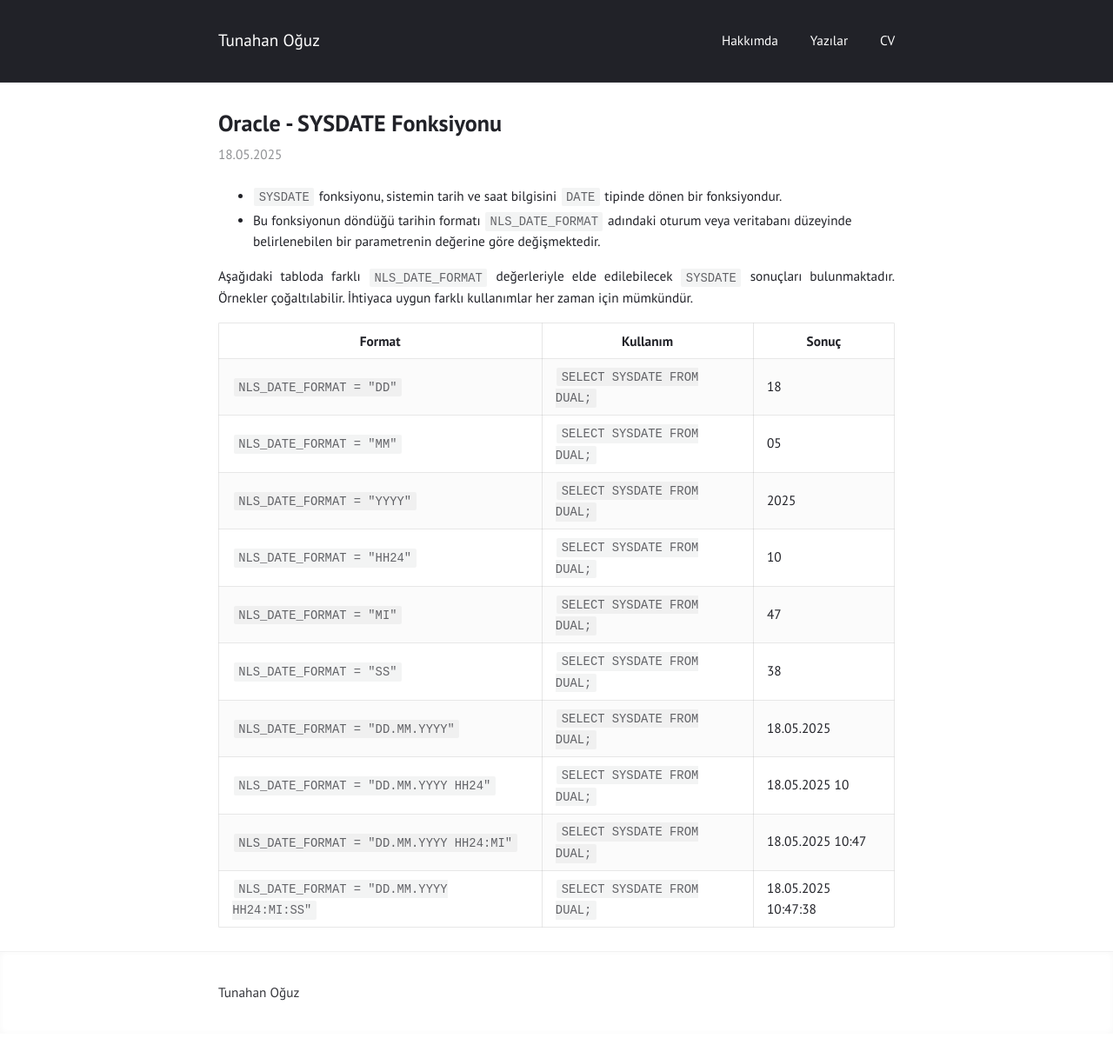
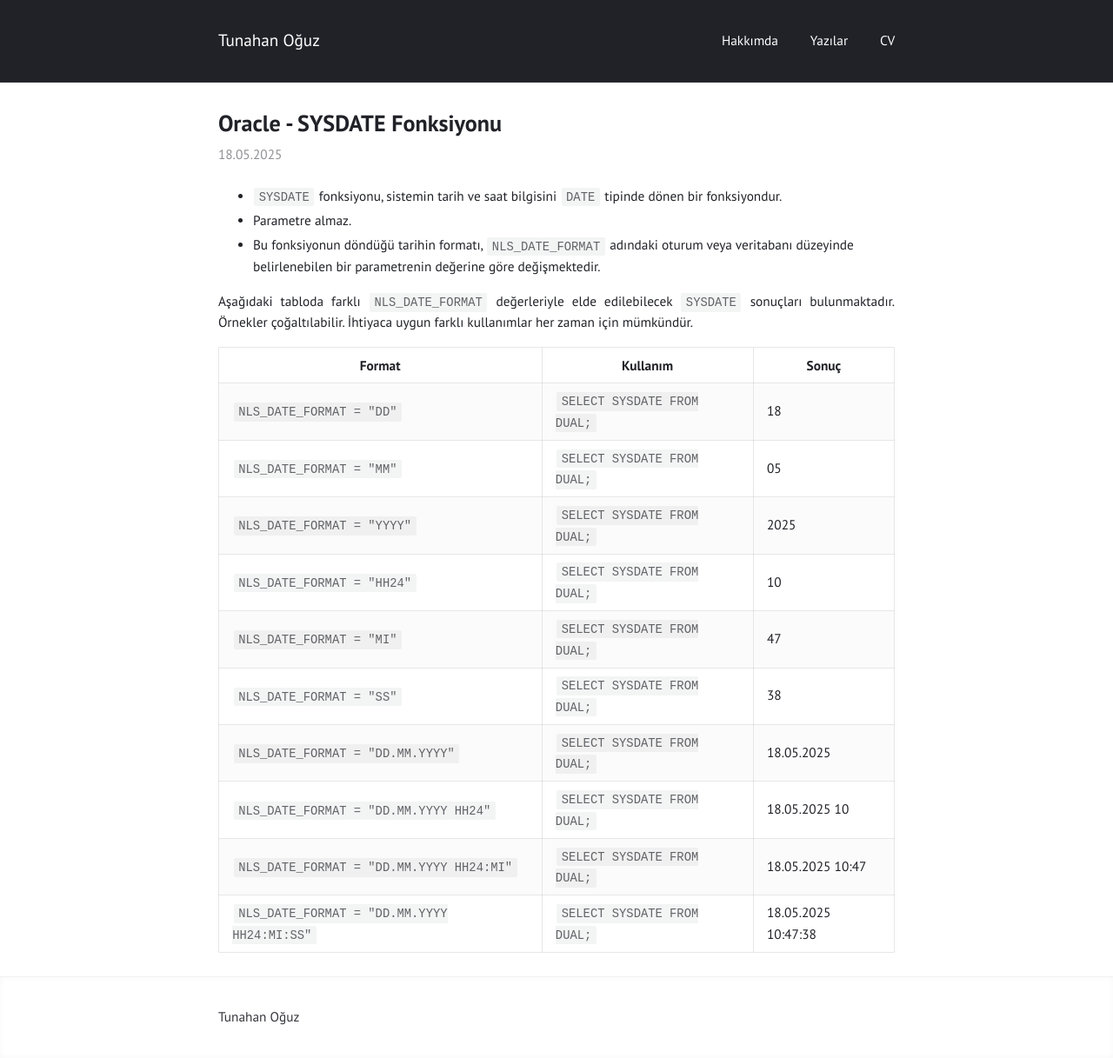
Before and after one commit to tunahanoguz/tunahanoguz.github.io, a Jekyll site: the page built from _posts/2025-05-18-oracle-SYSDATE-fonksiyonu.md, in a window 1280 px wide. Shown: the whole page at 87% size. Built offline with Jekyll 4.4.1, drawn with Linux system fonts in a browser that asks for light colours; before the commit the page ends 1189 px from its top, so only the background shows below that.

Commit message:
Update 2025-05-18-oracle-SYSDATE-fonksiyonu.md

```diff
--- a/_posts/2025-05-18-oracle-SYSDATE-fonksiyonu.md
+++ b/_posts/2025-05-18-oracle-SYSDATE-fonksiyonu.md
@@ -1,11 +1,13 @@
 ---
 title:  "Oracle - SYSDATE Fonksiyonu"
+date: 2025-05-18 10:55:00
 layout: post
 categories: oracle
 ---
 
 - `SYSDATE` fonksiyonu, sistemin tarih ve saat bilgisini `DATE` tipinde dönen bir fonksiyondur.
-- Bu fonksiyonun döndüğü tarihin formatı `NLS_DATE_FORMAT` adındaki oturum veya veritabanı düzeyinde belirlenebilen bir parametrenin değerine göre değişmektedir.
+- Parametre almaz.
+- Bu fonksiyonun döndüğü tarihin formatı, `NLS_DATE_FORMAT` adındaki oturum veya veritabanı düzeyinde belirlenebilen bir parametrenin değerine göre değişmektedir.
 
 Aşağıdaki tabloda farklı `NLS_DATE_FORMAT` değerleriyle elde edilebilecek `SYSDATE` sonuçları bulunmaktadır.
 Örnekler çoğaltılabilir. İhtiyaca uygun farklı kullanımlar her zaman için mümkündür.
```
